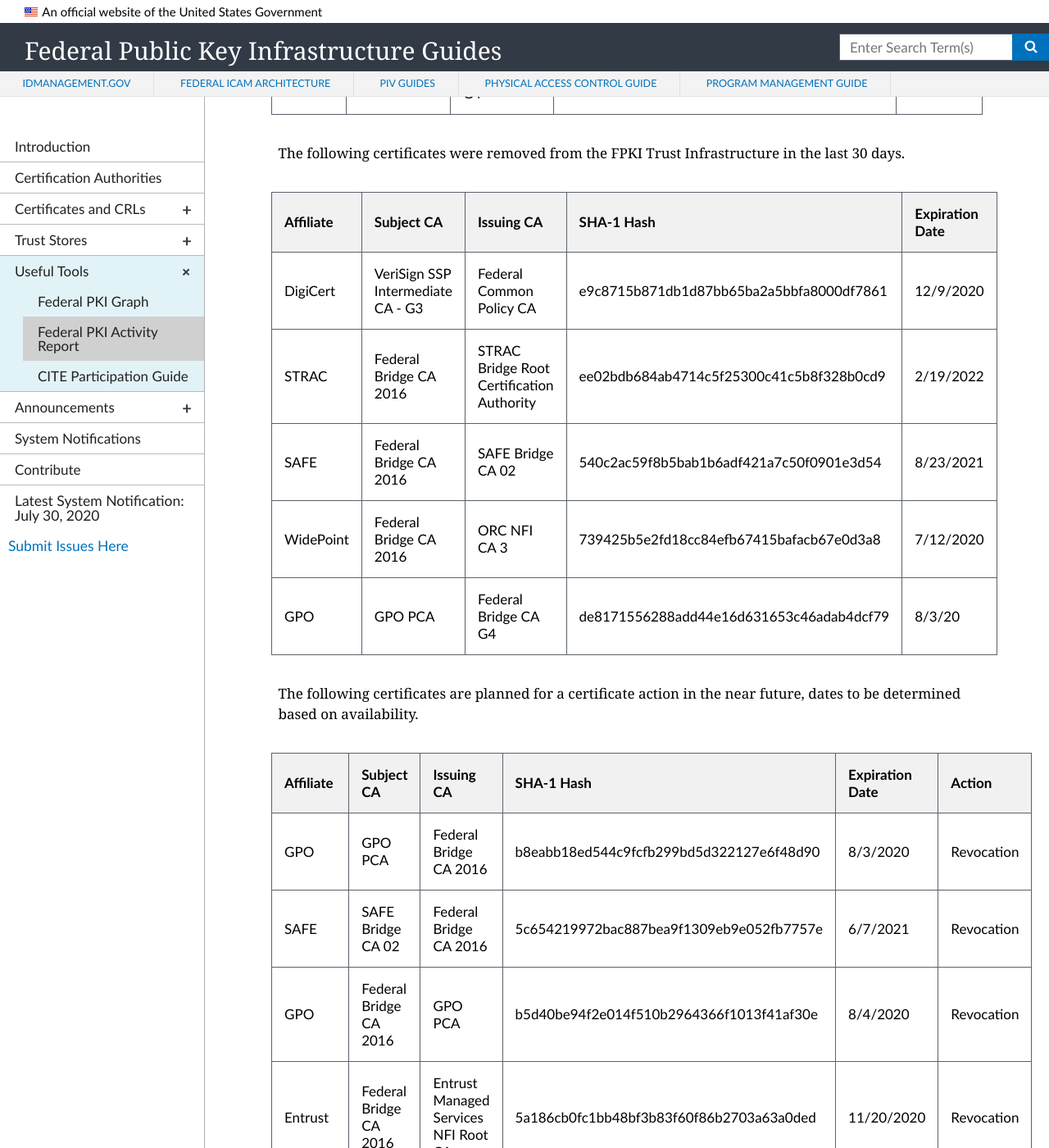
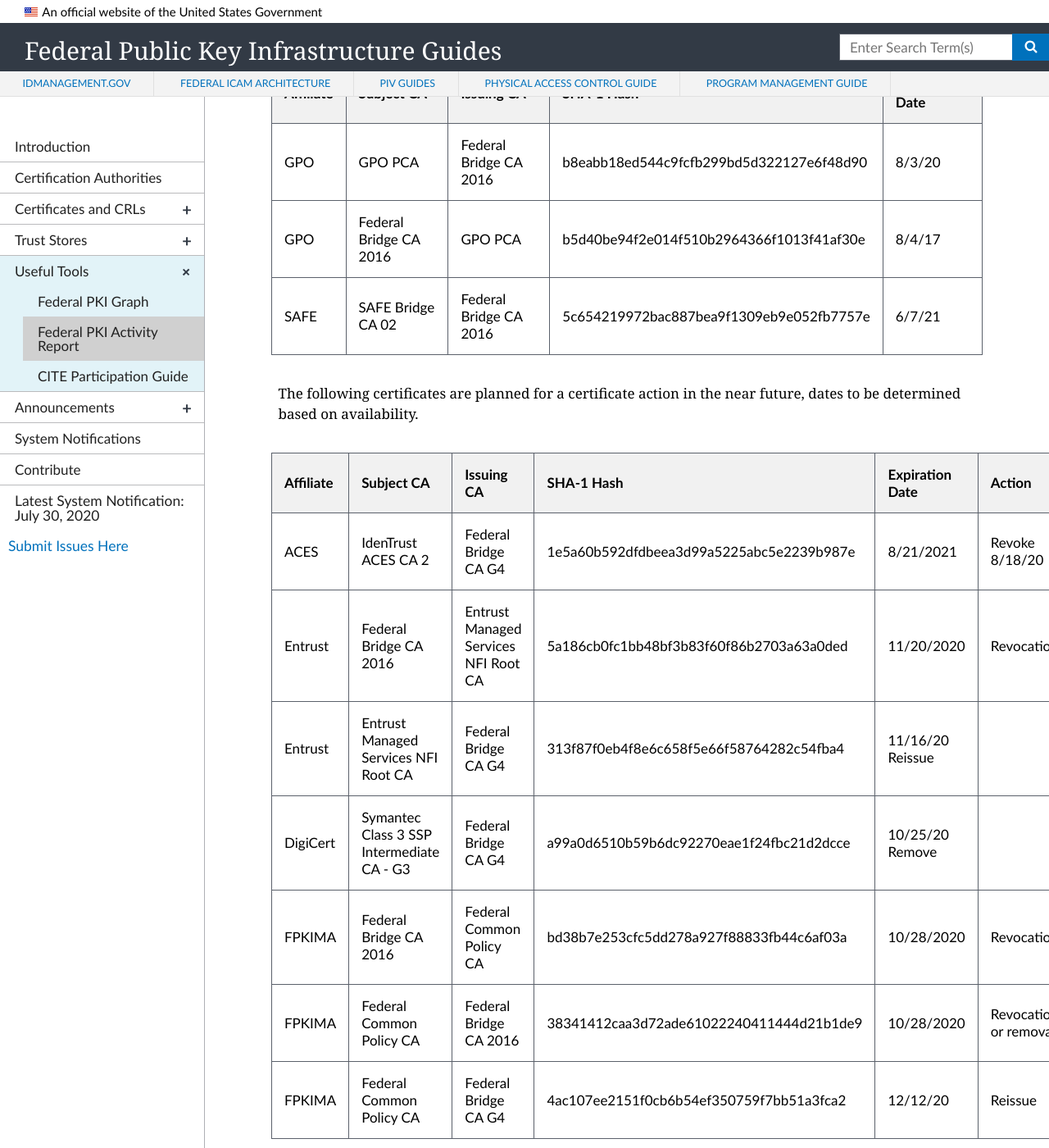
Before and after one commit to GSA/fpki-guides, a Jekyll site: the page built from _tools/03_fpki_activity_report.md, in a window 1280 px wide and 1400 px high, scrolled down 1932 px. Shown: the whole window at 82% size. Built offline with Jekyll 4.4.1, drawn with Linux system fonts in a browser that asks for light colours; nearby versions of some CDN libraries; some of the changed text lies outside the part shown.

Commit message:
Update 03_fpki_activity_report.md

```diff
--- a/_tools/03_fpki_activity_report.md
+++ b/_tools/03_fpki_activity_report.md
@@ -5,7 +5,7 @@
 permalink: tools/fpkiactivityreport/
 ---
 
-Updated: July 7, 2020
+Updated: August 11, 2020
 
 This report provides a technical and policy compliance status for each Federal Public Key Infrastructure (FPKI) Affiliate.
 
@@ -30,28 +30,28 @@
 
 | Affiliate | Subject CA | Issuing CA | SHA-1 Hash | Issued Date |
 | --------- | ---------- | ---------- | ------ | ------ |
-| SAFE | Federal Bridge CA G4 | SAFE Bridge CA 02 | f63f8b52f872ce8db9ff655a215d36a28fefe673 | 6/24/20 |
-| GPO | GPO PCA | Federal Bridge CA G4 | 52db35c57036a5641bb8dd6b552391a7815681dd | 6/25/20 |
+| No Activity |   |   |   |   |
 
 The following certificates were removed from the FPKI Trust Infrastructure in the last 30 days.
 
 | Affiliate | Subject CA | Issuing CA | SHA-1 Hash | Expiration Date |
 | --------- | ---------- | ---------- | ------ | ------ |
-| DigiCert | VeriSign SSP Intermediate CA - G3 | Federal Common Policy CA | e9c8715b871db1d87bb65ba2a5bbfa8000df7861 | 12/9/2020 |
-| STRAC | Federal Bridge CA 2016 | STRAC Bridge Root Certification Authority | ee02bdb684ab4714c5f25300c41c5b8f328b0cd9 | 2/19/2022 |
-| SAFE | Federal Bridge CA 2016 | SAFE Bridge CA 02 | 540c2ac59f8b5bab1b6adf421a7c50f0901e3d54 | 8/23/2021 |
-| WidePoint | Federal Bridge CA 2016 | ORC NFI CA 3 | 739425b5e2fd18cc84efb67415bafacb67e0d3a8 | 7/12/2020 |
-| GPO |GPO PCA | Federal Bridge CA G4 | de8171556288add44e16d631653c46adab4dcf79 | 8/3/20 |
+| GPO | GPO PCA | Federal Bridge CA 2016 | b8eabb18ed544c9fcfb299bd5d322127e6f48d90 | 8/3/20 |
+| GPO | Federal Bridge CA 2016 | GPO PCA | b5d40be94f2e014f510b2964366f1013f41af30e | 8/4/17 |
+| SAFE | SAFE Bridge CA 02 | Federal Bridge CA 2016 | 5c654219972bac887bea9f1309eb9e052fb7757e | 6/7/21 |
 
 The following certificates are planned for a certificate action in the near future, dates to be determined based on availability.
 
 | Affiliate | Subject CA | Issuing CA | SHA-1 Hash | Expiration Date | Action |
 | --------- | ---------- | ---------- | ---------- | ---------- | -------- |
-| GPO | GPO PCA | Federal Bridge CA 2016 | b8eabb18ed544c9fcfb299bd5d322127e6f48d90 | 8/3/2020 | Revocation |
-| SAFE | SAFE Bridge CA 02 | Federal Bridge CA 2016 | 5c654219972bac887bea9f1309eb9e052fb7757e | 6/7/2021 | Revocation |
-| GPO | Federal Bridge CA 2016 | GPO PCA | b5d40be94f2e014f510b2964366f1013f41af30e | 8/4/2020 | Revocation |
+| ACES | IdenTrust ACES CA 2 | Federal Bridge CA G4 | 1e5a60b592dfdbeea3d99a5225abc5e2239b987e | 8/21/2021 | Revoke 8/18/20 |
 | Entrust | Federal Bridge CA 2016 | Entrust Managed Services NFI Root CA | 5a186cb0fc1bb48bf3b83f60f86b2703a63a0ded | 11/20/2020 | Revocation |
+| Entrust | Entrust Managed Services NFI Root CA | Federal Bridge CA G4 | 313f87f0eb4f8e6c658f5e66f58764282c54fba4 | 11/16/20	Reissue |
+| DigiCert | Symantec Class 3 SSP Intermediate CA - G3 | Federal Bridge CA G4 | a99a0d6510b59b6dc92270eae1f24fbc21d2dcce | 10/25/20	Remove |
 | FPKIMA | Federal Bridge CA 2016 | Federal Common Policy CA | bd38b7e253cfc5dd278a927f88833fb44c6af03a | 10/28/2020 | Revocation |
+| FPKIMA | Federal Common Policy CA | Federal Bridge CA 2016 | 38341412caa3d72ade61022240411444d21b1de9 | 10/28/2020 | Revocation or removal |
+| FPKIMA | Federal Common Policy CA | Federal Bridge CA G4 | 4ac107ee2151f0cb6b54ef350759f7bb51a3fca2 | 12/12/20 | Reissue |
+
 
 
 ## Repository Availability
```
